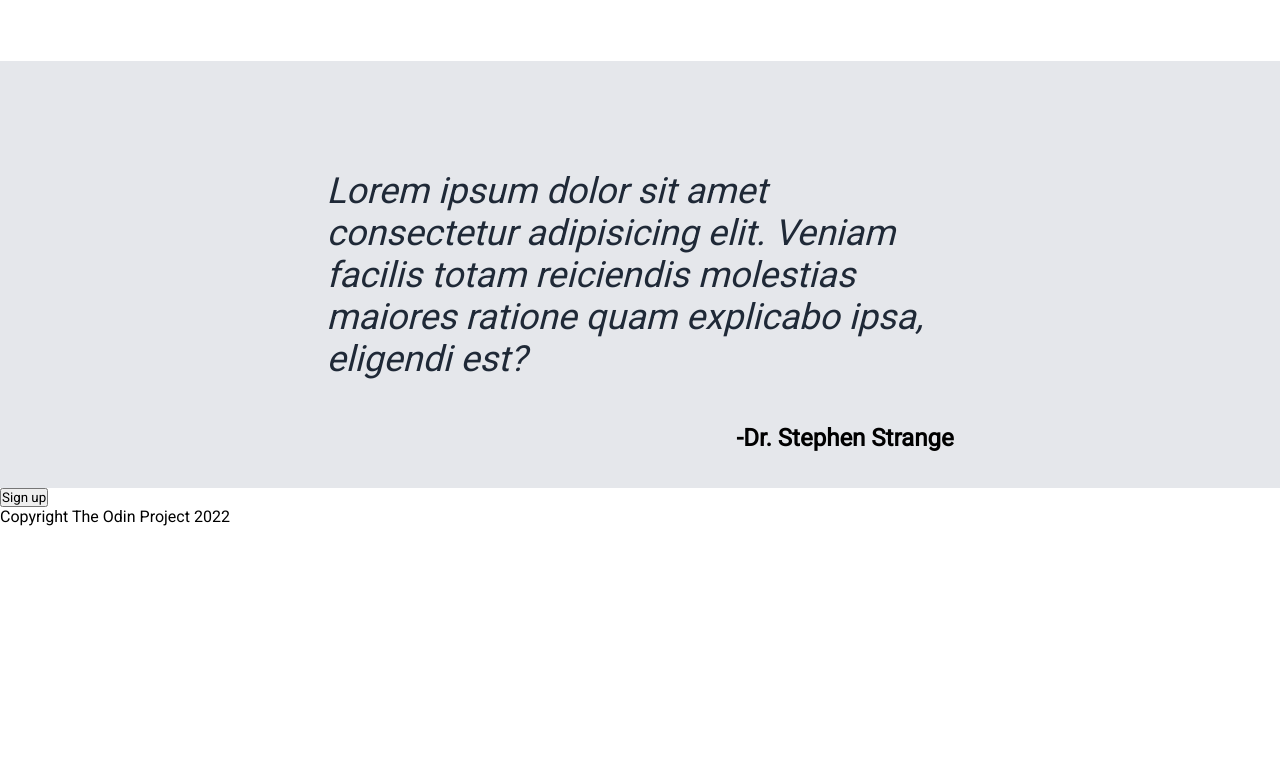
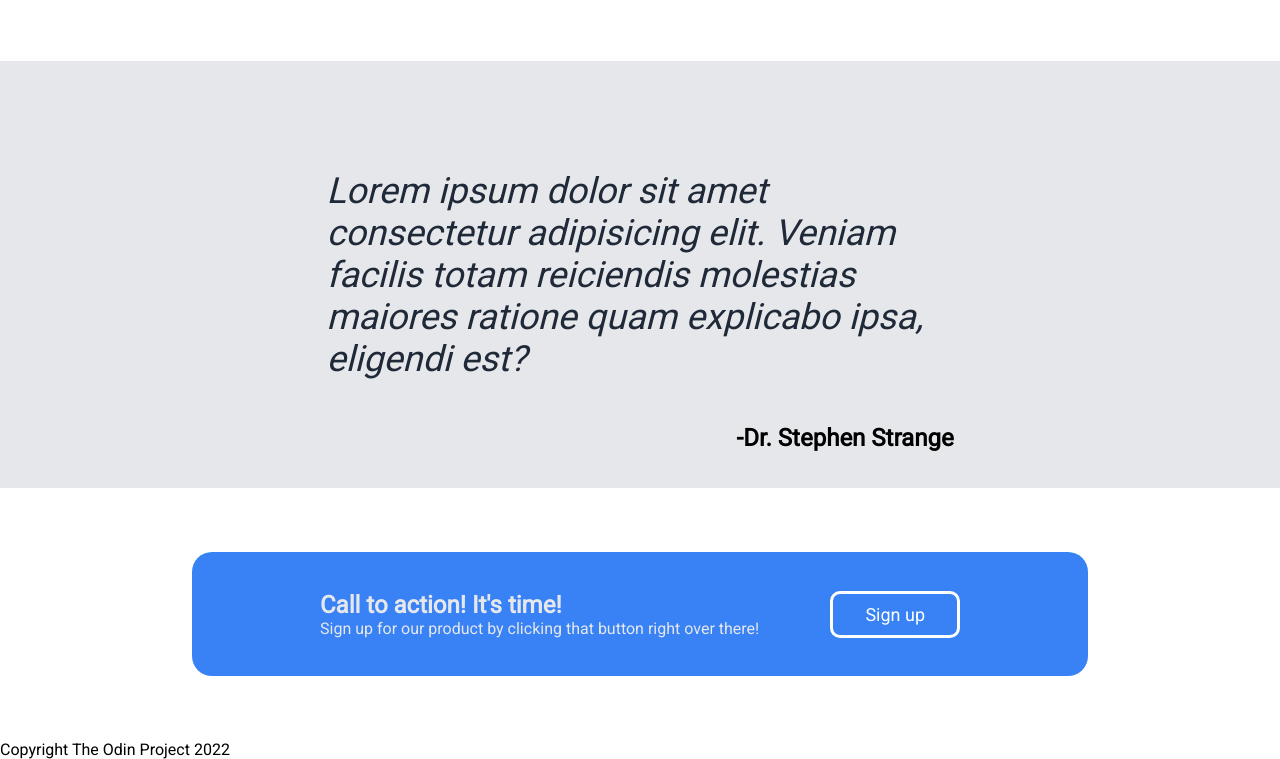
Before and after one commit to TirottaSoftware/odin-landing-page, a plain HTML site: page index.html in a window 1280 px wide. Shown: the part 891-1650 px from the top of the page. Before the commit the page ends 1417 px from the top, so only its background shows below. Drawn offline with Linux system fonts and the light colour scheme.

Commit message:
Finished cta section

```diff
--- a/index.html
+++ b/index.html
@@ -55,7 +55,10 @@
     </section>
     <section id="cta">
         <div class="cta-container">
-            <div class="cta-text"></div>
+            <div class="cta-text">
+                <h2>Call to action! It's time!</h2>
+                <p>Sign up for our product by clicking that button right over there!</p>
+            </div>
             <button id="cta-signup">Sign up</button>
         </div>
     </section>
--- a/styles.css
+++ b/styles.css
@@ -110,3 +110,26 @@ nav h1{
     padding: 0 15%;
 
 }
+
+/* CTA Section */
+
+#cta{
+    margin: 5% 15%;
+    background: var(--cta-bg-color);
+    color: var(--hero-secondary-color);
+    padding: 3% 10%;
+    border-radius: 20px;
+}
+.cta-container{
+    display: flex;
+    justify-content: space-between;
+}
+#cta-signup{
+    border: 3px solid white;
+    color: white;
+    padding: 0 5%;
+    font-size: 18px;
+    border-radius: 10px;
+    background: transparent;
+    cursor: pointer;
+}
```
